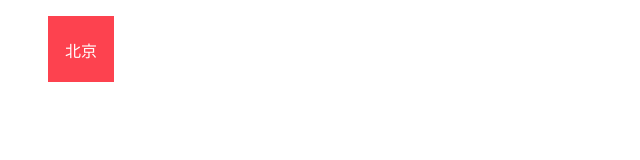
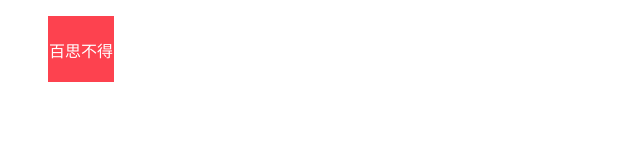
Before and after one commit to hao567/hao567.github.io, a plain HTML site: page city.html in a window 1280 px wide. Shown: the full height of the page, 0-640 px from the left. Drawn offline with Linux system fonts and the light colour scheme.

Commit message:
百思不得姐

```diff
--- a/city.HTML
+++ b/city.html
@@ -37,7 +37,7 @@
  <div data-role="page">
    <ul data-role="listview">
 
-                <li><a href="http://www.letv.com/">北京</a></li>
+                <li><a href="http://www.letv.com/">百思不得姐</a></li>
 
             </ul>
         </div>
```
